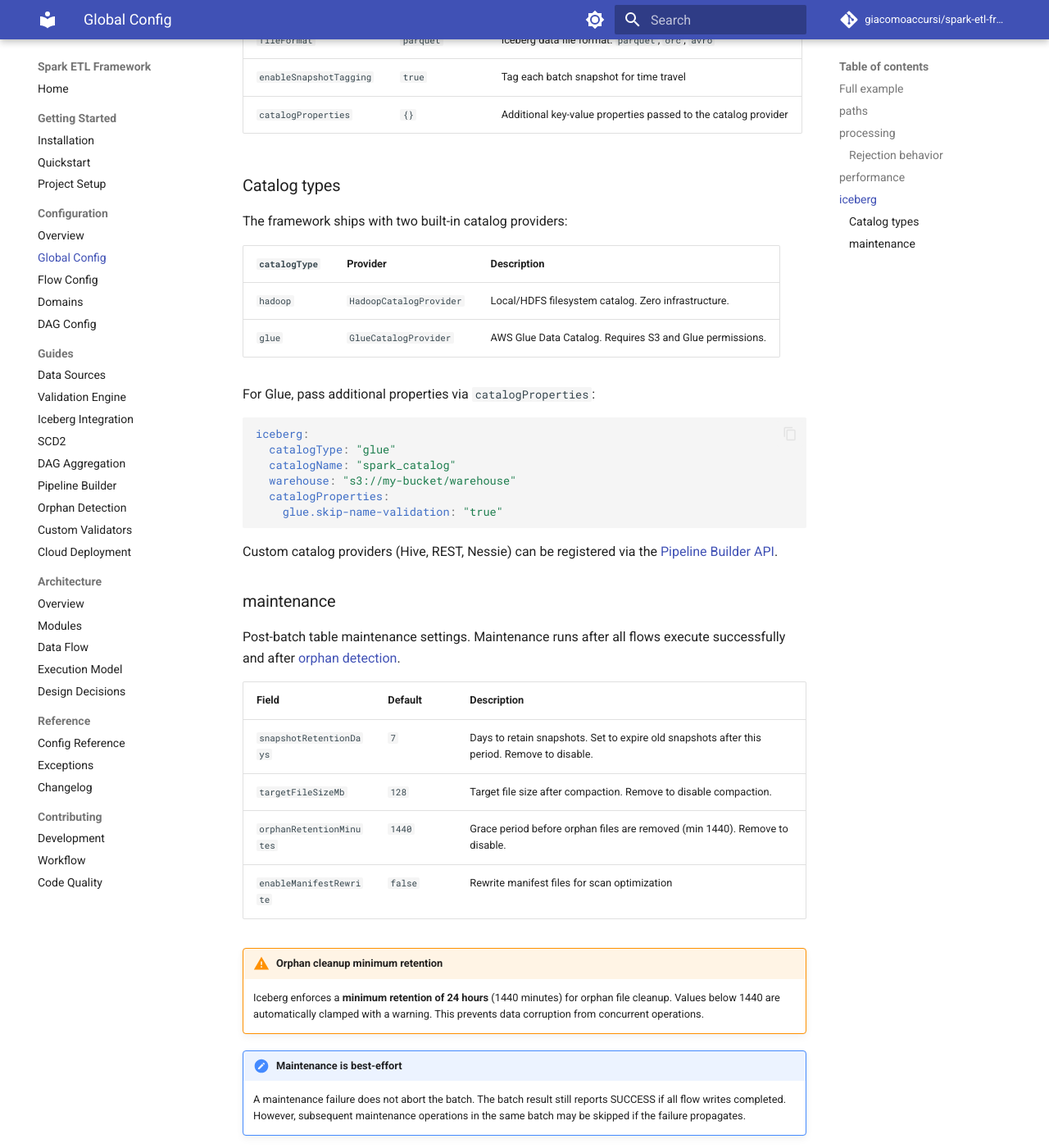
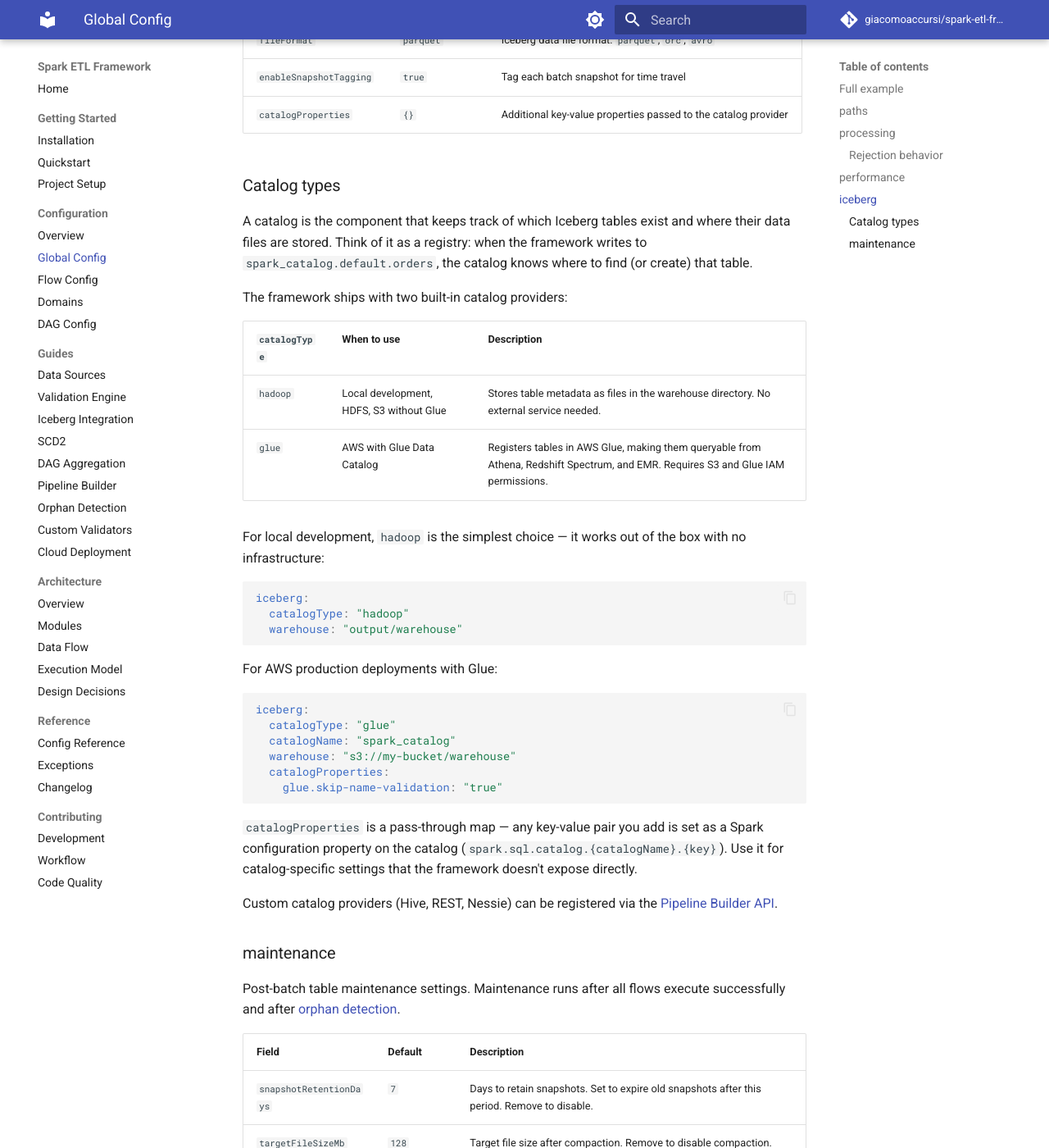
Before and after one commit to giacomoaccursi/Floe, an MkDocs documentation site: the page built from site-docs/configuration/global.md, in a window 1280 px wide and 1400 px high, scrolled down 3224 px. Shown: the whole window at 82% size. Built offline with MkDocs 1.6.1 and Material for MkDocs 9.7.7, drawn with Linux system fonts in a browser that asks for light colours; comment, search, counter and statistics services are not loaded.

Commit message:
docs(config): improve catalog types explanation

````diff
--- a/site-docs/configuration/global.md
+++ b/site-docs/configuration/global.md
@@ -107,14 +107,24 @@ For the complete Iceberg integration guide, see [Iceberg Integration](../guides/
 
 ### Catalog types
 
+A catalog is the component that keeps track of which Iceberg tables exist and where their data files are stored. Think of it as a registry: when the framework writes to `spark_catalog.default.orders`, the catalog knows where to find (or create) that table.
+
 The framework ships with two built-in catalog providers:
 
-| `catalogType` | Provider | Description |
-|---------------|----------|-------------|
-| `hadoop` | `HadoopCatalogProvider` | Local/HDFS filesystem catalog. Zero infrastructure. |
-| `glue` | `GlueCatalogProvider` | AWS Glue Data Catalog. Requires S3 and Glue permissions. |
+| `catalogType` | When to use | Description |
+|---------------|-------------|-------------|
+| `hadoop` | Local development, HDFS, S3 without Glue | Stores table metadata as files in the warehouse directory. No external service needed. |
+| `glue` | AWS with Glue Data Catalog | Registers tables in AWS Glue, making them queryable from Athena, Redshift Spectrum, and EMR. Requires S3 and Glue IAM permissions. |
 
-For Glue, pass additional properties via `catalogProperties`:
+For local development, `hadoop` is the simplest choice — it works out of the box with no infrastructure:
+
+```yaml
+iceberg:
+  catalogType: "hadoop"
+  warehouse: "output/warehouse"
+```
+
+For AWS production deployments with Glue:
 
 ```yaml
 iceberg:
@@ -124,6 +134,8 @@ iceberg:
   catalogProperties:
     glue.skip-name-validation: "true"
 ```
+
+`catalogProperties` is a pass-through map — any key-value pair you add is set as a Spark configuration property on the catalog (`spark.sql.catalog.{catalogName}.{key}`). Use it for catalog-specific settings that the framework doesn't expose directly.
 
 Custom catalog providers (Hive, REST, Nessie) can be registered via the [Pipeline Builder API](../guides/pipeline-builder.md#custom-catalog-providers).
 
````
